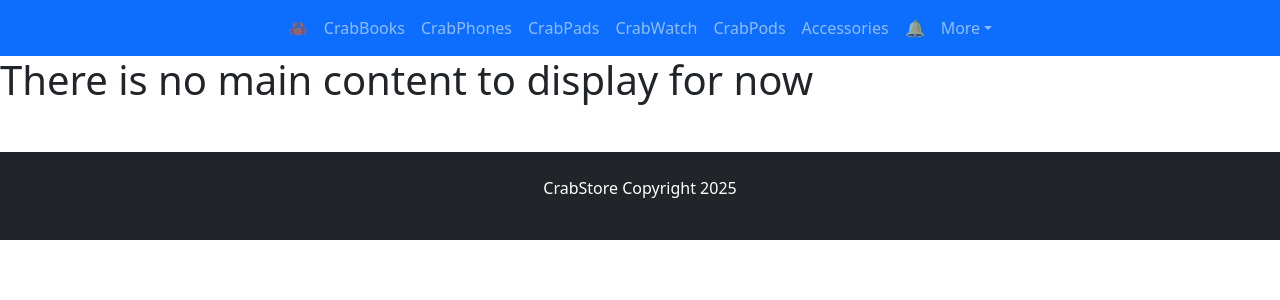
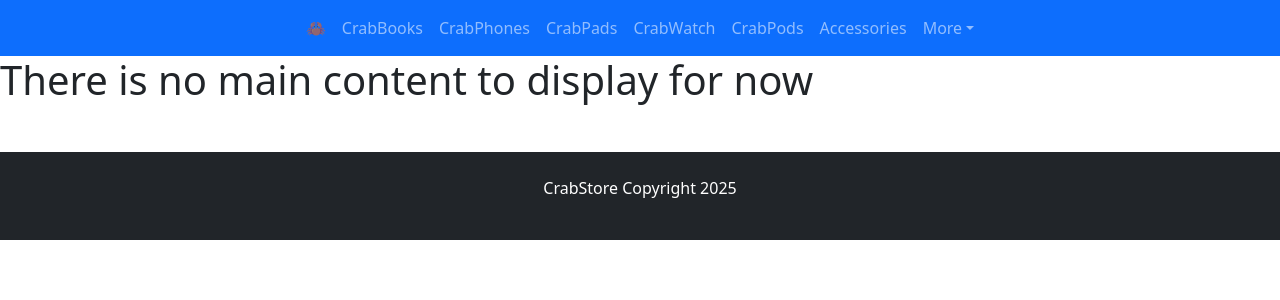
Before and after one commit to tntwj/CrabStore, a PHP site: page /index.php in a window 1280 px wide. Shown: the top 300 px of the page. Run offline with PHP 8.4, Linux system fonts and the light colour scheme.

Commit message:
Removed bell

```diff
--- a/php/template/base.php
+++ b/php/template/base.php
@@ -44,9 +44,6 @@
                 <li class="nav-item">
                     <a class="nav-link" href="#">Accessories</a>
                 </li>
-                <li class="nav-item">
-                    <a class="nav-link" href="#">🔔</a>
-                </li>
                 <li class="nav-item dropdown">
                     <a
                         class="nav-link dropdown-toggle"
```
